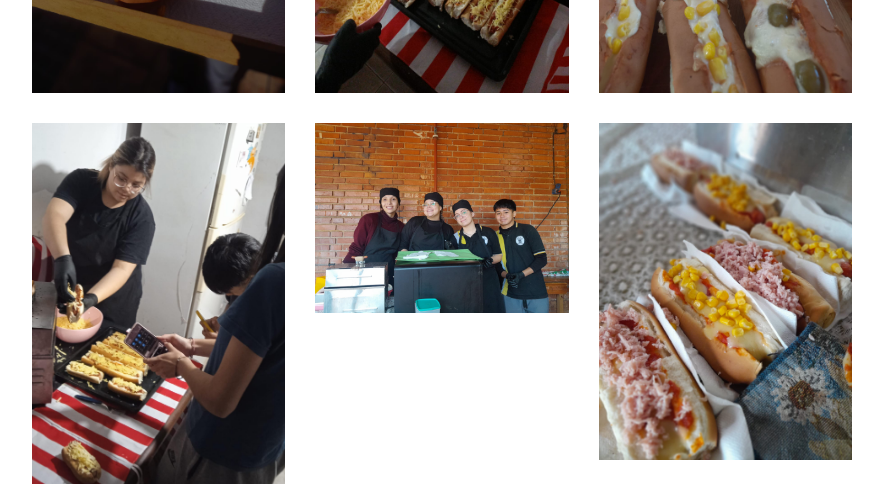
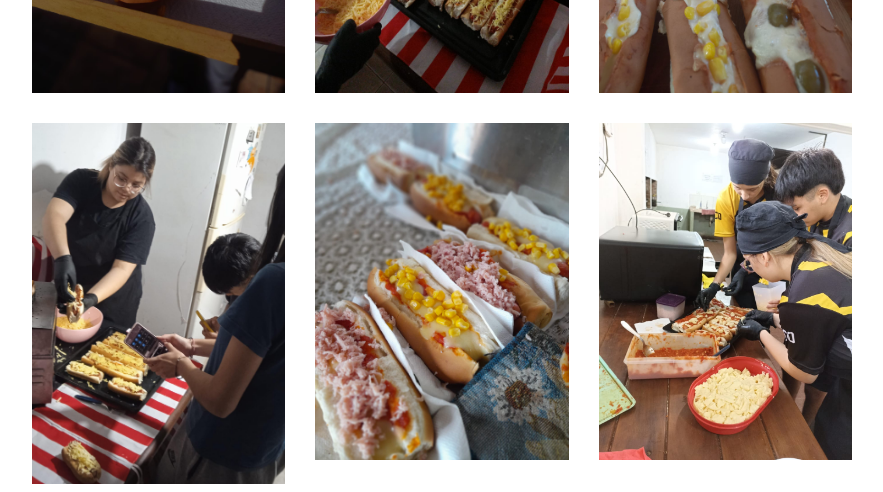
Before and after one commit to lautaro1137/El-palacio, a plain HTML site: page index.html in a window 1280 px wide. Shown: the part 2900-3392 px from the top of the page, without its empty margins (198-1081 px from the left). Drawn offline with nearby package versions, Linux system fonts and the light colour scheme; files whose address does not match are found by name.

Commit message:
acomodo de galeria

```diff
--- a/index.html
+++ b/index.html
@@ -163,7 +163,6 @@
     <img src="/assets/galeria/galeria-2.jpeg" onclick="openFulImg(this.src)" alt="">
     <img src="/assets/galeria/galeria-3.jpeg" onclick="openFulImg(this.src)" alt="">
      <img src="/assets/galeria/galeria-5.jpeg" onclick="openFulImg(this.src)" alt="">
-    <img src="/assets/galeria/galeria-6.jpeg" onclick="openFulImg(this.src)" alt="">
     <img src="/assets/galeria/galeria-4.jpeg" onclick="openFulImg(this.src)" alt="">
     <img src="/assets/galeria/galeria-7.jpeg" onclick="openFulImg(this.src)" alt="">
     <img src="/assets/galeria/galeria-8.jpeg" onclick="openFulImg(this.src)" alt="">
```
